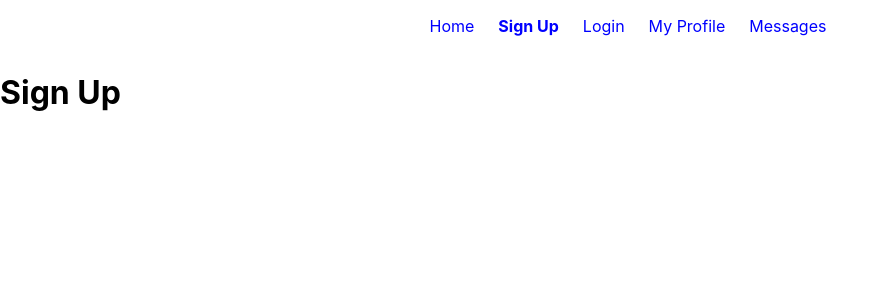
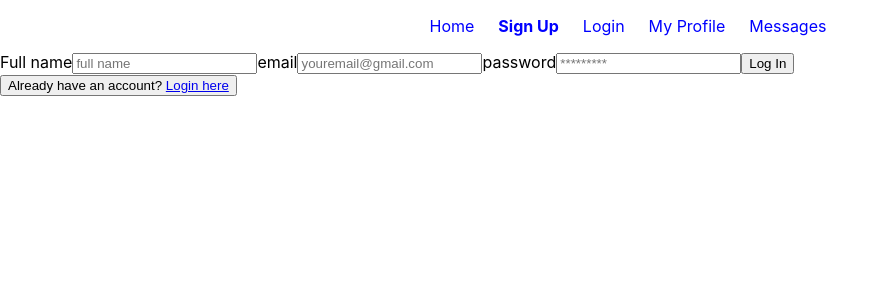
Before and after one commit to Stephanie-codes/React-Social-Media, a React (Create React App) app: page /signup in a window 1280 px wide. Shown: the top 300 px of the page, without its empty margins (0-889 px from the left). Built offline with nearby package versions, Linux system fonts and the light colour scheme.

Commit message:
login and sign up pages, basic set up

```diff
--- a/src/components/Login.js
+++ b/src/components/Login.js
@@ -1,9 +1,27 @@
-import React from "react";
+import React, {useState} from "react";
+import { NavLink } from 'react-router-dom';
 
 export default function Login() {
+    const [email, setEmail] = useState('');
+    const [pass, setPass] = useState('');
+
+    const handleSubmit = (e) => {
+        e.preventDefault();
+        console.log(email);
+    }
+
     return (
         <main id='login'>
-            <h1>Login</h1>
+            <form onSubmit={handleSubmit}>
+                <label for="email">email</label>
+                <input value={email} onChange={(e) => setEmail(e.target.value)} type="email"
+                placeholder="youremail@gmail.com" id="email" name="email" />
+                <label for="password">password</label>
+                <input value={pass} onChange={(e) => setPass(e.target.value)} type="password"
+                placeholder="*********" id="password" name="password" />
+                <button type="submit">Log In</button>
+            </form>
+            <button>Don't have an account? <NavLink to="/signup">Sign up here</NavLink></button>
         </main>
     )
 }
--- a/src/components/Signup.js
+++ b/src/components/Signup.js
@@ -1,9 +1,30 @@
-import React from "react";
+import React, { useState } from "react";
+import { NavLink } from 'react-router-dom';
 
 export default function Signup() {
+    const [email, setEmail] = useState('');
+    const [pass, setPass] = useState('');
+    const [name, setName] = useState('');
+
+    const handleSubmit = (e) => {
+        e.preventDefault();
+        console.log(email);
+    }
+
     return (
-        <main id='signup'>
-            <h1>Sign Up</h1>
+        <main id='login'>
+            <form onSubmit={handleSubmit}>
+                <label htmlFor="name">Full name</label>
+                <input value={name} name="name" id="name" placeholder="full name" />
+                <label htmlFor="email">email</label>
+                <input value={email} onChange={(e) => setEmail(e.target.value)} type="email"
+                placeholder="youremail@gmail.com" id="email" name="email" />
+                <label htmlFor="password">password</label>
+                <input value={pass} onChange={(e) => setPass(e.target.value)} type="password"
+                placeholder="*********" id="password" name="password" />
+                <button type="submit">Log In</button>
+            </form>
+            <button>Already have an account? <NavLink to="/login">Login here</NavLink></button>
         </main>
     )
 }
```
